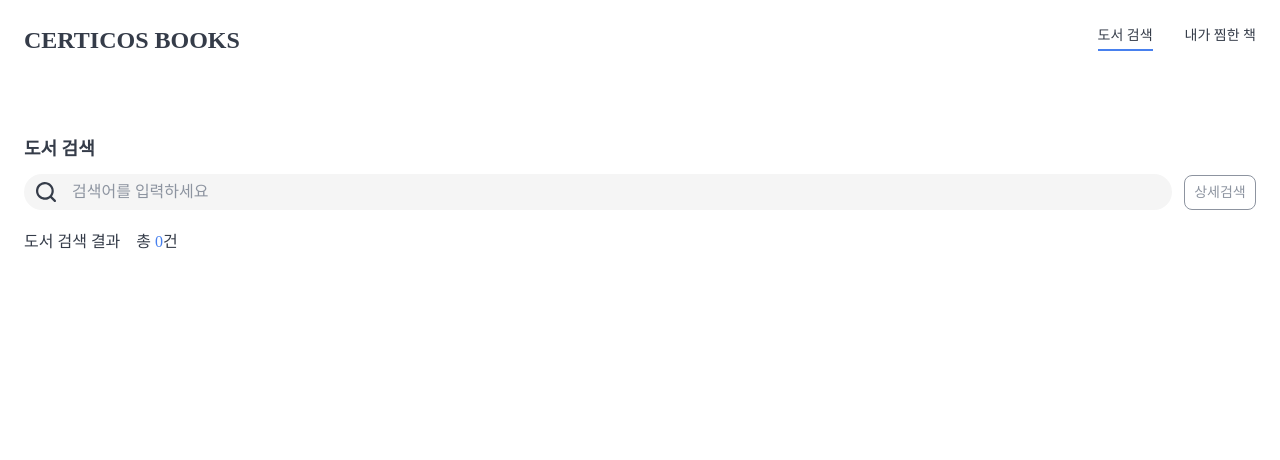
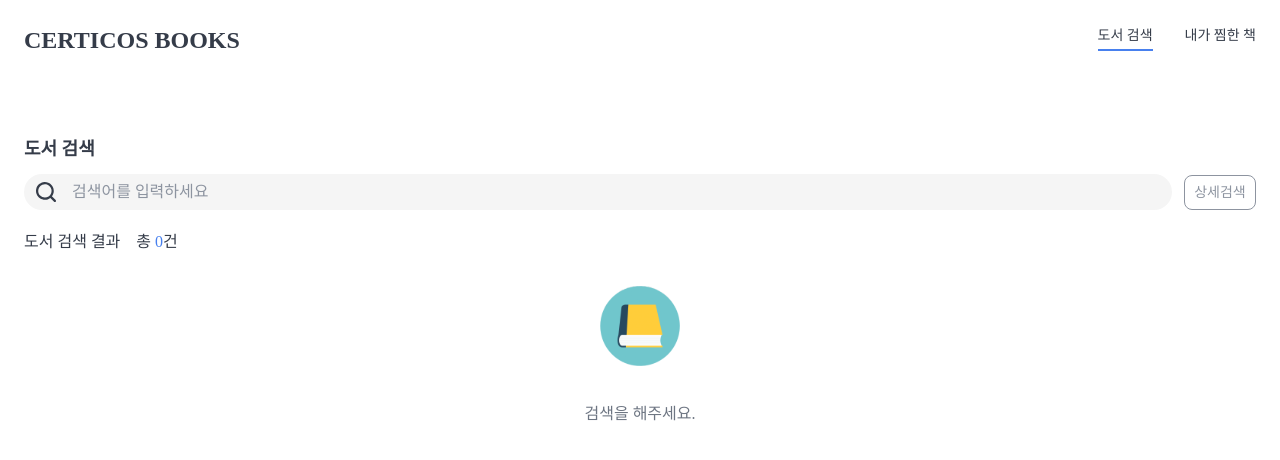
Before and after one commit to Minsoohwan/cdri-books-minsoohwan, a React (Vite) app: page / in a window 1280 px wide. Shown: the top 460 px of the page. Built offline with nearby package versions, Linux system fonts and the light colour scheme; a web font is replaced by a local one.

Commit message:
[update] 상세 검색

```diff
--- a/src/api/BookFetcher.ts
+++ b/src/api/BookFetcher.ts
@@ -8,7 +8,7 @@ export interface BookSearchParams {
     sort?: "accuracy" | "latest" | "publish_time"
     page?: number
     size?: number
-    target?: "title" | "isbn" | "publisher" | "person"
+    target?: "title" | "publisher" | "person"
 }
 
 export interface BookSearchResponse {
--- a/src/pages/Page_Home.tsx
+++ b/src/pages/Page_Home.tsx
@@ -28,16 +28,28 @@ function Page_Home() {
     const [isDetailSearchOpen, setIsDetailSearchOpen] = useState(false)
     const [detailSearchTarget, setDetailSearchTarget] = useState("title")
     const [detailSearchQuery, setDetailSearchQuery] = useState("")
+    const [isDetailSearchMode, setIsDetailSearchMode] = useState(false)
     const [likedBooks, setLikedBooks] = useState<Set<string>>(new Set())
 
-    const debouncedSearchValue = useDebounce(searchValue, 500)
+    const debouncedSearchValue = useDebounce(searchValue, 300)
+    const debouncedDetailSearchQuery = useDebounce(detailSearchQuery, 300)
+
+    const searchQuery = isDetailSearchMode
+        ? debouncedDetailSearchQuery
+        : debouncedSearchValue
+
+    const searchTarget = isDetailSearchMode
+        ? (detailSearchTarget as "title" | "publisher" | "person")
+        : undefined
+
     const {
         data: searchResult,
         fetchNextPage,
         hasNextPage,
         isFetchingNextPage,
     } = useBookSearchInfinite({
-        query: debouncedSearchValue,
+        query: searchQuery,
+        target: searchTarget,
         size: 10,
     })
 
@@ -91,11 +103,17 @@ function Page_Home() {
                 <SearchPanelWrapper>
                     <SearchPanel
                         value={searchValue}
-                        onChange={(e) => setSearchValue(e.target.value)}
+                        onChange={(e) => {
+                            setSearchValue(e.target.value)
+                            setIsDetailSearchMode(false)
+                            setDetailSearchQuery("")
+                        }}
                         buttonConfig={{
                             text: "상세검색",
                             border: `1px solid ${colors.text.subtitle}`,
-                            onClick: () => setIsDetailSearchOpen(true),
+                            onClick: () => {
+                                setIsDetailSearchOpen(true)
+                            },
                         }}
                         buttonId={DETAIL_SEARCH_BUTTON_ID}
                         gap={12}
@@ -129,7 +147,7 @@ function Page_Home() {
                 </span>
             </SearchInfo>
             <SearchResult ref={searchResultRef} flex={1}>
-                {totalCount === 0 && debouncedSearchValue ? (
+                {totalCount === 0 ? (
                     <EmptyResult
                         alignItems="center"
                         justifyContent="center"
@@ -142,7 +160,9 @@ function Page_Home() {
                                 color: ${colors.text.secondary};
                             `}
                         >
-                            검색된 결과가 없습니다.
+                            {searchQuery
+                                ? "검색된 결과가 없습니다."
+                                : "검색을 해주세요."}
                         </span>
                     </EmptyResult>
                 ) : allBooks.length > 0 ? (
@@ -217,10 +237,8 @@ function Page_Home() {
                             height={40}
                             backgroundColor="primary"
                             onClick={() => {
-                                console.log("Search params:", {
-                                    target: detailSearchTarget,
-                                    query: detailSearchQuery,
-                                })
+                                setIsDetailSearchMode(true)
+                                setSearchValue("")
                                 setIsDetailSearchOpen(false)
                             }}
                         >
```
